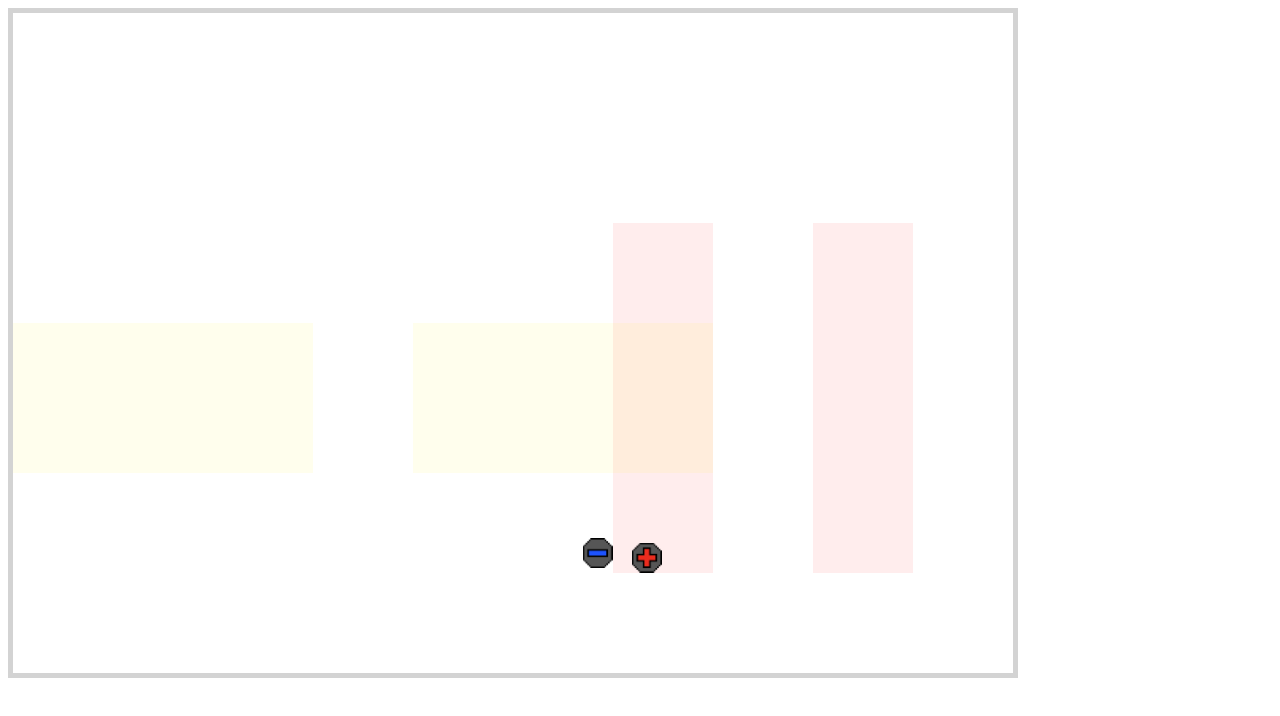
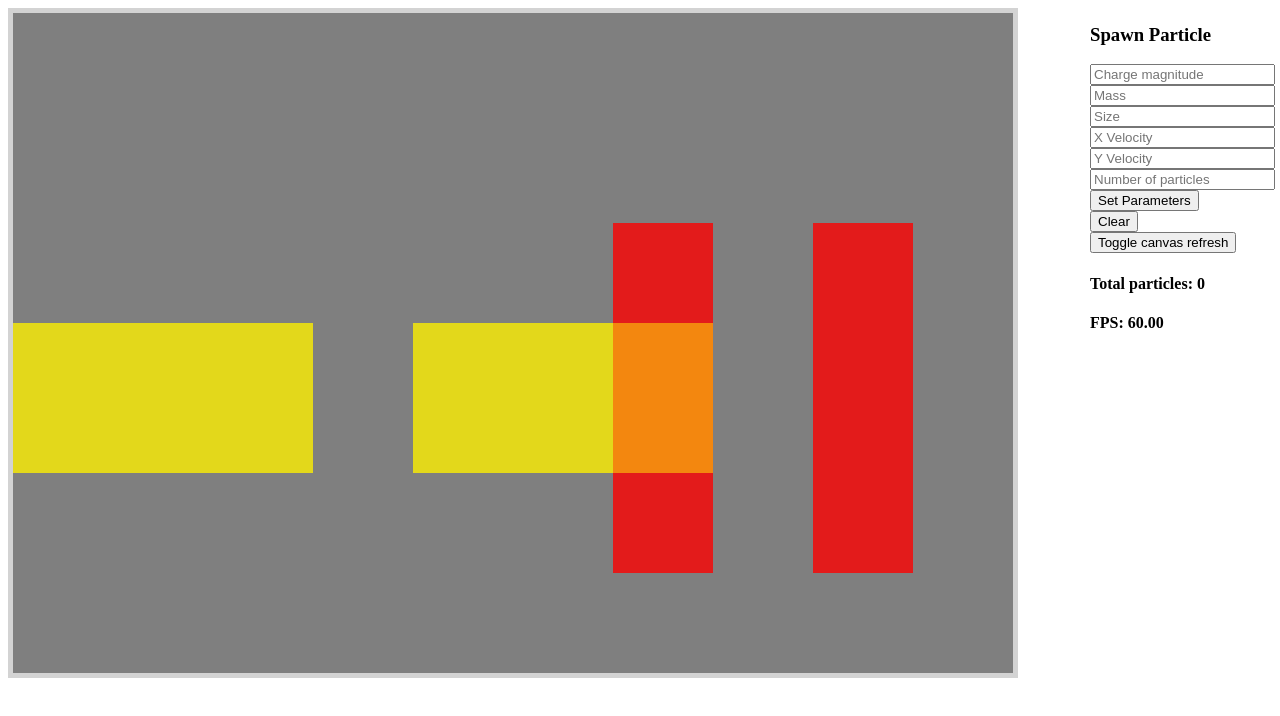
Before and after one commit to AlexanderGardiner/electromagneticparticlesim, a plain HTML site: page index.html in a window 1280 px wide. Drawn offline with Linux system fonts and the light colour scheme.

Commit message:
Backup before velocity fix

```diff
--- a/index.html
+++ b/index.html
@@ -10,9 +10,35 @@
 
 <body>
   <canvas id="viewCanvas" style="border:5px solid #d3d3d3;" width="1000" height="660">
+    <div id="images">
+      <img id="positive" src="Positive.png">
+      <img id="negative" src="Negative.png">
+    </div>
+  </canvas>
+  <div id="particleInput">
+    <h3>Spawn Particle</h3>
+    <input type="number" placeholder="Charge magnitude" id="chargeMagnitude">
+    <br>
+    <input type="number" placeholder="Mass" id="mass">
+    <br>
+    <input type="number" placeholder="Size" id="size">
+    <br>
+    <input type="number" placeholder="X Velocity" id="xVelocity">
+    <br>
+    <input type="number" placeholder="Y Velocity" id="yVelocity">
+    <br>
+    <input type="number" placeholder="Number of particles" id="numParticles">
+    <br>
+    <input type="button" onclick="setParticleParameters()" value="Set Parameters">
+    <br>
+    <input type="button" onclick="clearParticles()" value="Clear">
+    <br>
+    <input type="button" onclick="toggleCanvasRefresh()" value="Toggle canvas refresh">
+    <h4 id="numParticlesOutput">Total number of particles: </h4>
+    <h4 id="fps">FPS: </h4>
+  </div>
 
-<img id="positive" src="Positive.png">
-    <img id="negative" src="Negative.png">
+
   <script src="script.js"></script>
 </body>
 
--- a/script.js
+++ b/script.js
@@ -5,8 +5,58 @@ let negative = document.getElementById("negative");
 let particles = [];
 let magneticFields = [];
 let electricFields = [];
+let canvasRefresh=false;
 console.log("test")
 
+
+spawnParticleMagnitude=0;
+spawnParticleMass=0;
+spawnParticleSize=0;
+spawnParticleXVelocity=0;
+spawnParticleYVelocity=0;
+spawnParticleX = 0;
+spawnParticleY = 0;
+numParticles = 0;
+viewCanvas.addEventListener('mousedown', function(e) {
+    getCursorPosition(viewCanvas, e)
+})
+
+function toggleCanvasRefresh() {
+  if (canvasRefresh) {
+    canvasRefresh=false;
+  } else {
+    canvasRefresh=true;
+  }
+}
+function clearParticles() {
+  particles.length=0;
+  ClearCanvas();
+}
+function getCursorPosition(canvas, event) {
+  let rect = canvas.getBoundingClientRect();
+  let x = event.clientX - rect.left;
+  let y = event.clientY - rect.top;
+  spawnParticleX = x;
+  spawnParticleY = y;
+
+  for (i=0;i<numParticles;i++) {
+    particles.push(new particle(x+(i/(numParticles/200)),viewCanvas.height-(spawnParticleSize*30)-y,spawnParticleSize*30,spawnParticleSize*30,spawnParticleMass,spawnParticleMagnitude,parseFloat(spawnParticleXVelocity)/10,parseFloat(spawnParticleYVelocity)/10))
+  }
+
+
+
+}
+
+function setParticleParameters() {
+
+  spawnParticleMagnitude = document.getElementById('chargeMagnitude').value;
+  spawnParticleMass = document.getElementById('mass').value;
+  spawnParticleSize = document.getElementById('size').value;
+  spawnParticleXVelocity = document.getElementById('xVelocity').value;
+  spawnParticleYVelocity = document.getElementById('yVelocity').value;
+  numParticles = document.getElementById('numParticles').value;
+
+}
 class particle {
   constructor(x,y,width, height, mass, charge,xVelocity,yVelocity) {
     this.x = x;
@@ -25,6 +75,7 @@ class particle {
     } else {
       this.image = negative;
     }
+
   }
 }
 
@@ -50,11 +101,6 @@ class electricField {
 }
 function Start() {
 
-  let particle1 = new particle(0,300,30,30,100,-1,5,17);
-  let particle2 = new particle(0,300,30,30,100,0.5,5,-17);
-
-  particles.push(particle1);
-  particles.push(particle2);
   let magneticField1 = new magneticField(600,100,100,350,10);
   let magneticField2 = new magneticField(800,100,100,350,10);
   magneticFields.push(magneticField1,magneticField2);
@@ -67,16 +113,20 @@ function Start() {
   });
 }
 function Update(particles,magneticFields, electricFields,lastTime) {
+
   currentTime = performance.now()
   deltaTime = (currentTime - lastTime)/40;
   viewCanvasCTX.fillStyle = "#808080";
   viewCanvasCTX.globalAlpha = 0.07;
   viewCanvasCTX.fillRect(0, 0, viewCanvas.width, viewCanvas.height)
   viewCanvasCTX.globalAlpha = 1;
-  ClearCanvas();
+  if (canvasRefresh) {
+    ClearCanvas();
+  }
+
 
   viewCanvasCTX.fillStyle = "#FF0000";
-  viewCanvasCTX.globalAlpha = 0.07;
+  viewCanvasCTX.globalAlpha = 0.2;
   for (let i=0; i<magneticFields.length;i++) {
     viewCanvasCTX.fillRect(magneticFields[i].x, viewCanvas.height-magneticFields[i].height-magneticFields[i].y, magneticFields[i].width, magneticFields[i].height)
   }
@@ -84,7 +134,7 @@ function Update(particles,magneticFields, electricFields,lastTime) {
   viewCanvasCTX.globalAlpha = 1;
 
   viewCanvasCTX.fillStyle = "#FFF000";
-  viewCanvasCTX.globalAlpha = 0.07;
+  viewCanvasCTX.globalAlpha = 0.2;
   for (let i=0; i<electricFields.length;i++) {
     viewCanvasCTX.fillRect(electricFields[i].x, viewCanvas.height-electricFields[i].height-electricFields[i].y, electricFields[i].width, electricFields[i].height)
   }
@@ -110,7 +160,8 @@ function Update(particles,magneticFields, electricFields,lastTime) {
 
 
 
-
+  document.getElementById("numParticlesOutput").innerHTML = "Total particles: " + particles.length;
+  document.getElementById("fps").innerHTML = "FPS: " + Math.round(1000/(deltaTime*40)).toFixed(2);
   requestAnimationFrame(function() {
     Update(particles,magneticFields, electricFields,currentTime);
   });//*/
@@ -119,7 +170,60 @@ function Update(particles,magneticFields, electricFields,lastTime) {
 function ClearCanvas() {
     viewCanvasCTX.clearRect(0, 0, this.viewCanvas.width, this.viewCanvas.height);
 }
+/*
+function MoveObject(object1,deltaTime) {
 
+  if (object1.xVelocity>0) {
+    for (i=0;i<object1.xVelocity;i++) {
+      object1.inMagneticField =DetectCollision(object1,magneticFields)
+      object1.inElectricField =DetectCollision(object1,electricFields)
+      object1 = wallCollision(object1)
+      object1 = UpdateVelocities(object1,magneticFields,electricFields,deltaTime);
+      if (object1.xVelocity!=0) {
+        object1.x+=1;
+      }
+    }
+  }
+
+  if (object1.xVelocity<0) {
+    for (i=0;i<object1.xVelocity;i++) {
+      object1.inMagneticField =DetectCollision(object1,magneticFields)
+      object1.inElectricField =DetectCollision(object1,electricFields)
+      object1 = wallCollision(object1)
+      object1 = UpdateVelocities(object1,magneticFields,electricFields,deltaTime);
+      if (object1.xVelocity!=0) {
+        object1.x-=1;
+      }
+    }
+  }
+
+  if (object1.yVelocity>0) {
+    for (i=0;i<object1.yVelocity;i++) {
+      object1.inMagneticField =DetectCollision(object1,magneticFields)
+      object1.inElectricField =DetectCollision(object1,electricFields)
+      object1 = wallCollision(object1)
+      object1 = UpdateVelocities(object1,magneticFields,electricFields,deltaTime);
+      if (object1.yVelocity!=0) {
+        object1.y+=1;
+      }
+    }
+  }
+
+  if (object1.yVelocity<0) {
+    for (i=0;i<object1.yVelocity;i++) {
+      object1.inMagneticField =DetectCollision(object1,magneticFields)
+      object1.inElectricField =DetectCollision(object1,electricFields)
+      object1 = wallCollision(object1)
+      object1 = UpdateVelocities(object1,magneticFields,electricFields,deltaTime);
+      if (object1.yVelocity!=0) {
+        object1.y-=1;
+      }
+    }
+  }
+  return object1
+
+}
+*/
 function DetectCollision(object1,object2) {
 
   let collisions = [];
@@ -140,7 +244,7 @@ function DetectCollision(object1,object2) {
   return collisions;
 }
 function UpdateVelocities(particle1, magneticFields,electricFields,deltaTime) {
-
+  console.log(JSON.stringify(particle1.inMagneticField))
   for (let j=0;j<particle1.inMagneticField.length;j++) {
 
     for (let i = 0; i < 200; i++) {
--- a/style.css
+++ b/style.css
@@ -2,3 +2,18 @@ html, body {
   height: 100%;
   width: 100%;
 }
+
+#viewCanvas {
+
+  left: 0px;
+}
+#images {
+  display: none;
+  visibility: hidden;
+}
+
+#particleInput {
+  position: absolute;
+  top: 5px;
+  right: 5px;
+}
```
